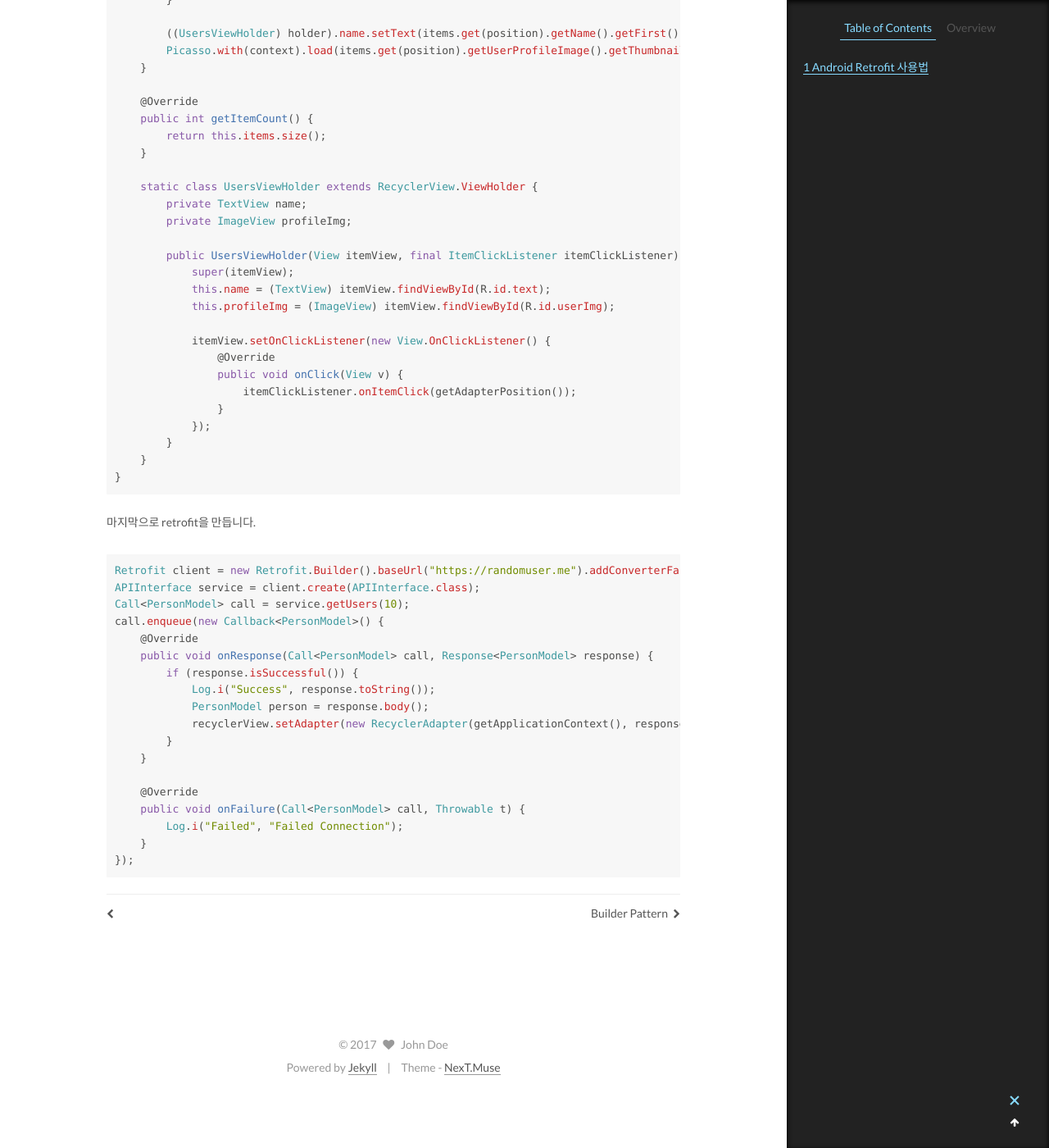
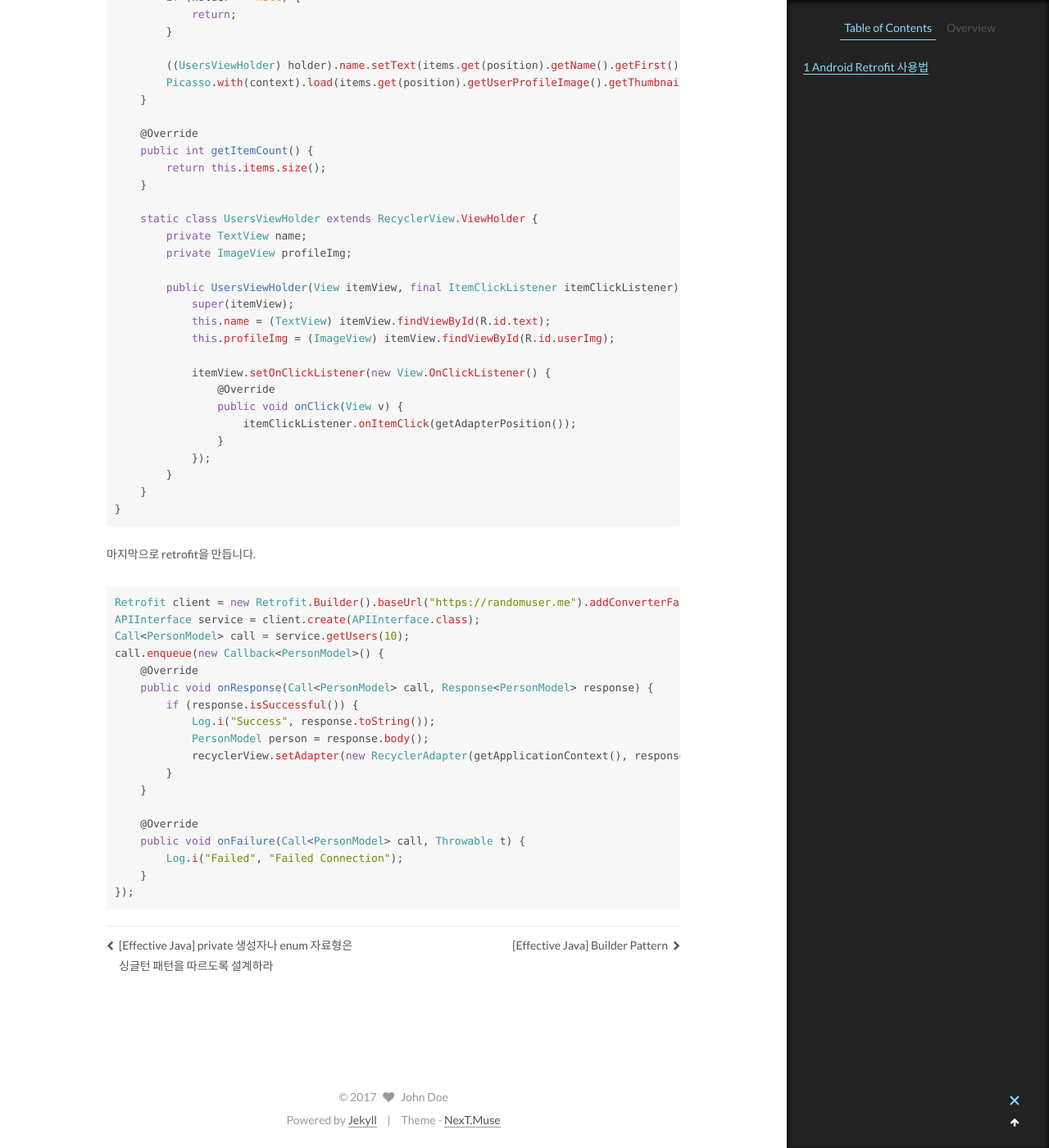
Before and after one commit to KimBoWoon/KimBoWoon.github.io, a Jekyll site: the page built from _posts/2017-09-22-use-retrofit.md, in a window 1280 px wide and 1400 px high, scrolled down 6046 px. Shown: the whole window at 82% size. Built offline with Jekyll 4.4.1, drawn with Linux system fonts in a browser that asks for light colours; some of the changed text lies outside the part shown.

Commit message:
2017-09-24 post mod: title modify

```diff
--- a/_posts/2017-09-13-builder-pattern.md
+++ b/_posts/2017-09-13-builder-pattern.md
@@ -1,5 +1,5 @@
 ---
-title: Builder Pattern
+title: "[Effective Java] Builder Pattern"
 date: 2017-09-13 16:30:00
 categories:
 - Effective Java
```
Also changed, not shown: _posts/2017-09-12-static-factory-method.md (+1 -1 lines), _posts/2017-09-22-use-retrofit.md (+1 -1 lines), _posts/2017-09-23-private-enum-singleton-pattern.md (+1 -1 lines).
